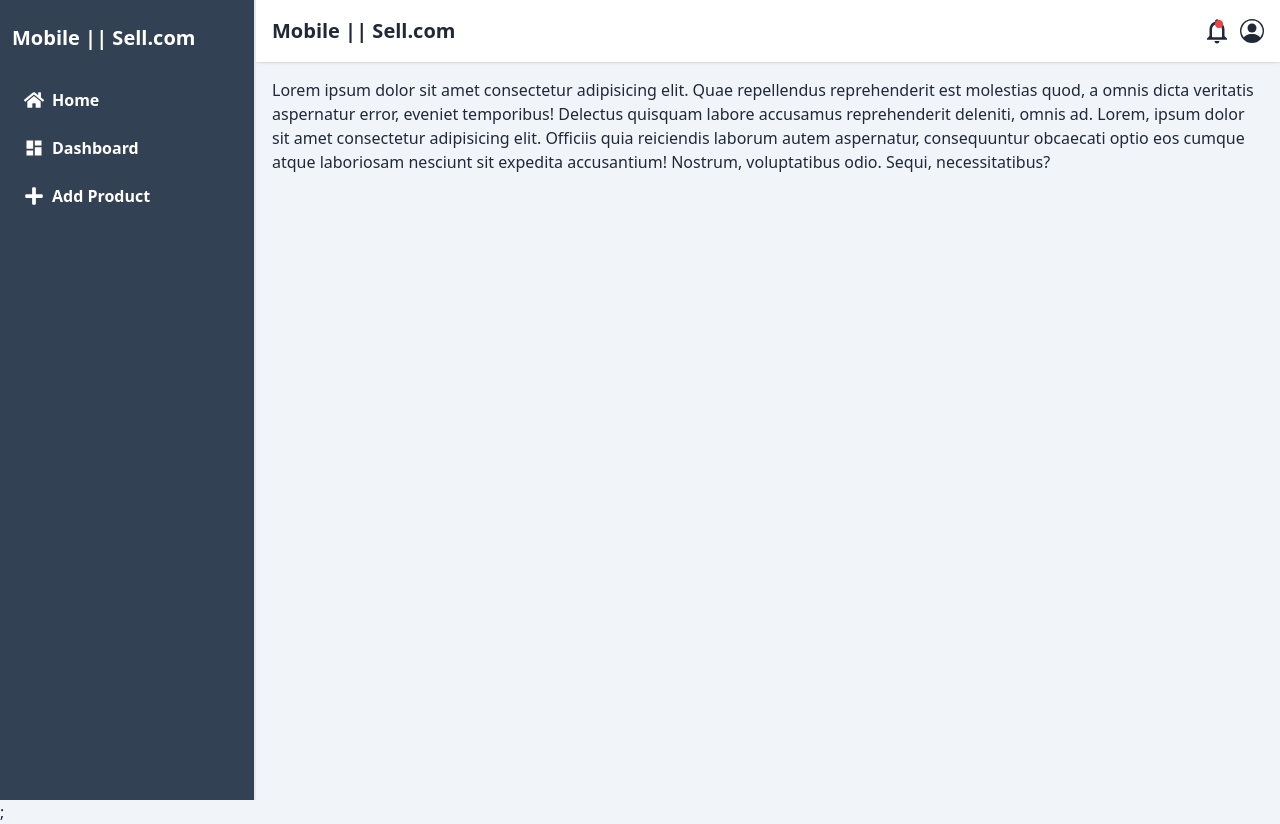
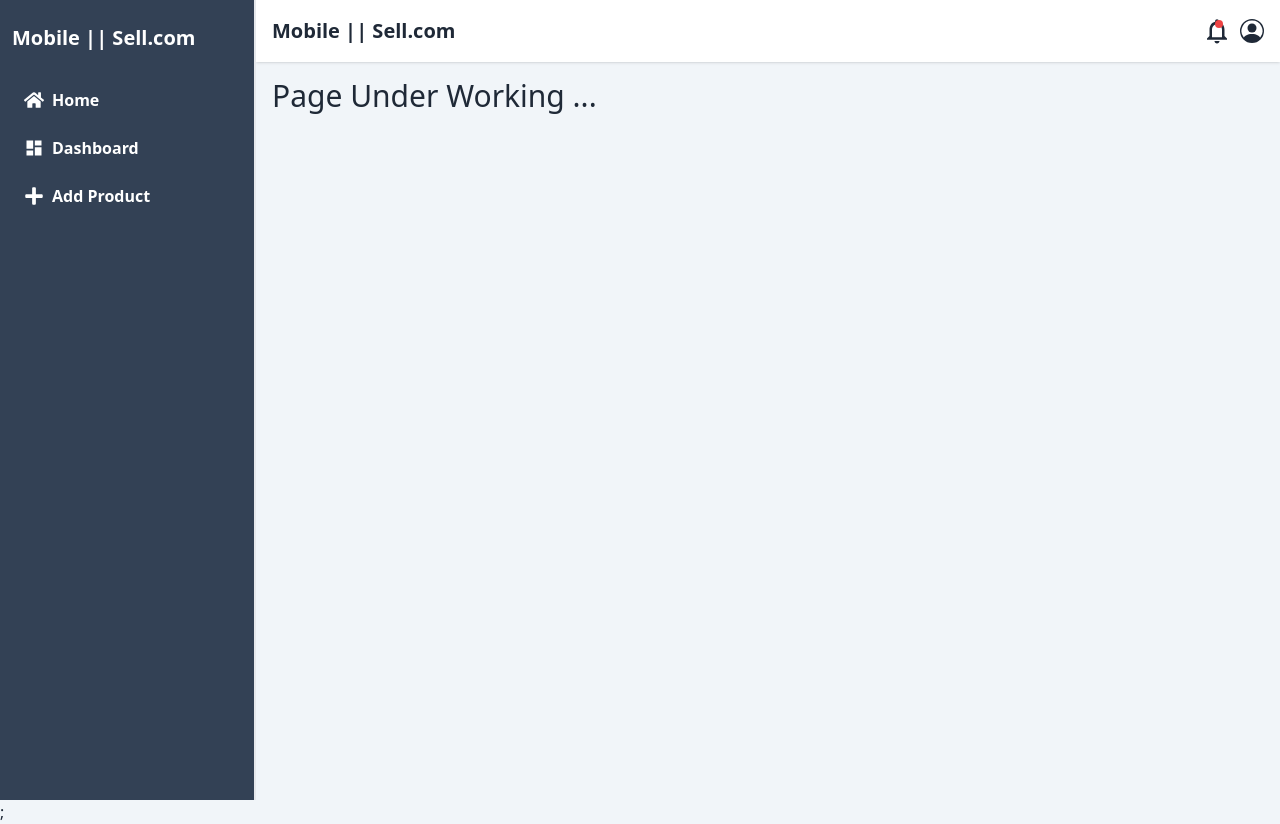
Before and after one commit to imranwebdeveloper/mobile-bazar, a Next.js app: page /dashboard in a window 1280 px wide. Built offline with nearby package versions, Linux system fonts and the light colour scheme.

Commit message:
added dislimer

```diff
--- a/pages/dashboard/index.js
+++ b/pages/dashboard/index.js
@@ -3,16 +3,7 @@
 const Home = () => {
   return (
     <Dashboard>
-      <h1>
-        Lorem ipsum dolor sit amet consectetur adipisicing elit. Quae
-        repellendus reprehenderit est molestias quod, a omnis dicta veritatis
-        aspernatur error, eveniet temporibus! Delectus quisquam labore accusamus
-        reprehenderit deleniti, omnis ad. Lorem, ipsum dolor sit amet
-        consectetur adipisicing elit. Officiis quia reiciendis laborum autem
-        aspernatur, consequuntur obcaecati optio eos cumque atque laboriosam
-        nesciunt sit expedita accusantium! Nostrum, voluptatibus odio. Sequi,
-        necessitatibus?
-      </h1>
+      <h1 className="text-3xl">Page Under Working ...</h1>
     </Dashboard>
   );
 };
```
